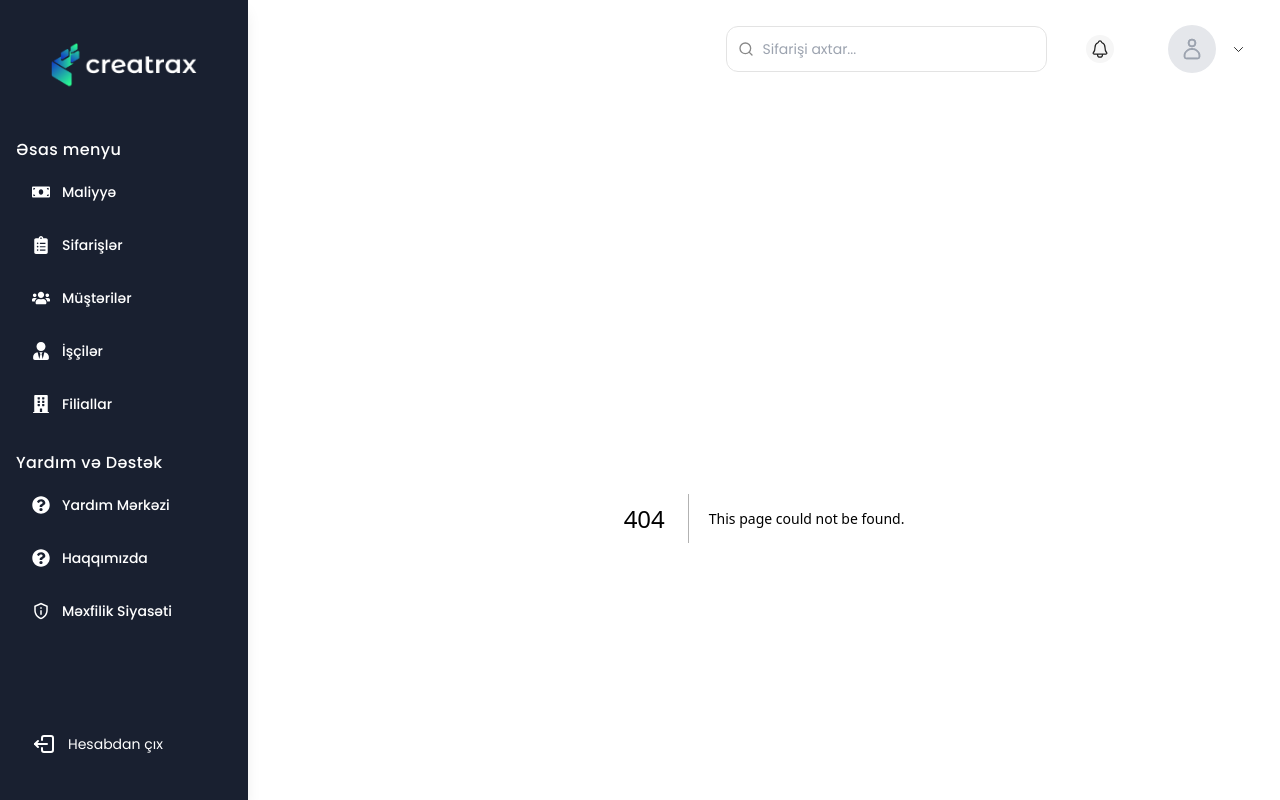
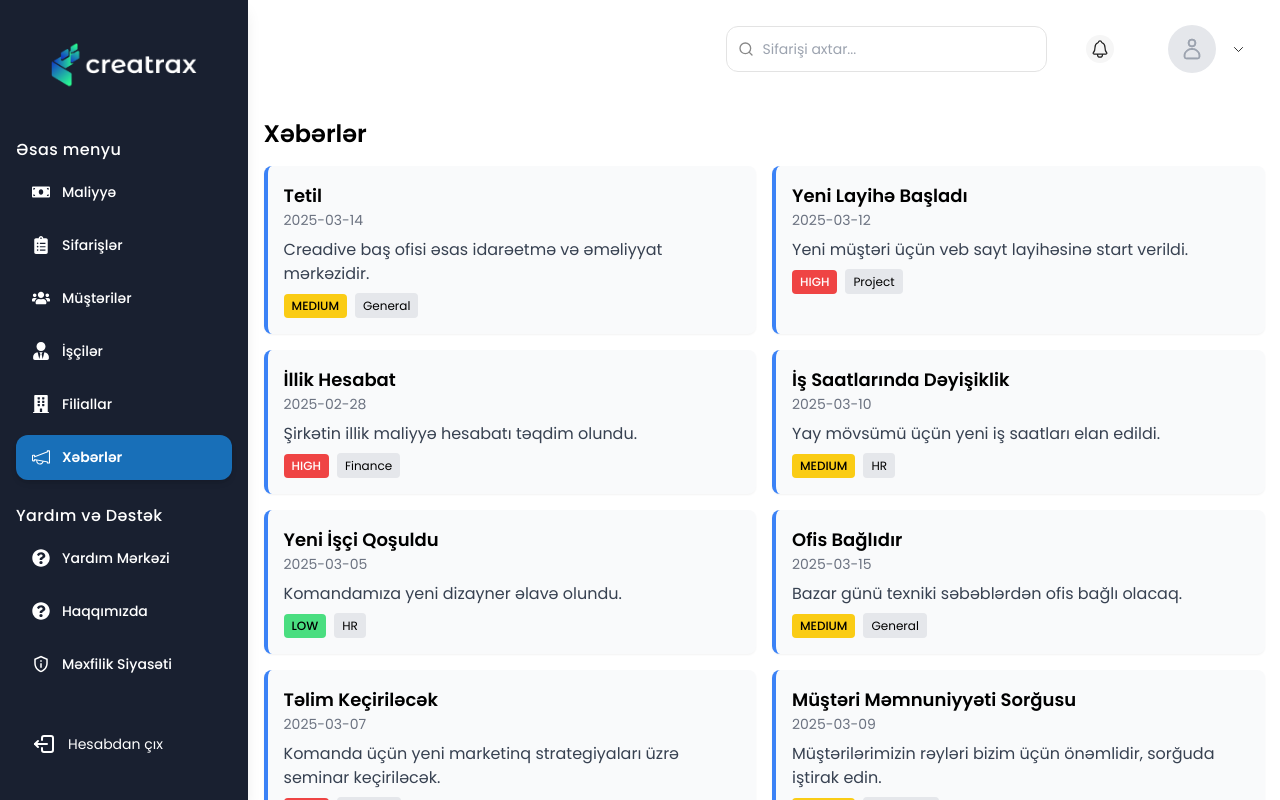
Before and after one commit to nihad-xalq/creatrax, a Next.js app: page /app/announcements in a window 1280 px wide. Before the commit this address had no page. Built offline with nearby package versions, Linux system fonts and the light colour scheme.

Commit message:
Build announcements page fully, page view mockData types and etc.

```diff
--- /dev/null
+++ b/src/app/(pages)/app/announcements/page.tsx
@@ -0,0 +1,12 @@
+import { AnnouncementsView } from "@/views/AnnouncementsView";
+import { announcementsData } from "@/lib/announcementsData";
+
+export default function AnnouncementsPage() {
+  return (
+    <section className="">
+      <div className="">
+        <AnnouncementsView data={announcementsData} />
+      </div>
+    </section>
+  );
+}
--- a/src/components/semantic/Header.tsx
+++ b/src/components/semantic/Header.tsx
@@ -24,6 +24,7 @@ const headerLinks: HeaderLinksTypes[] = [
   { title: "Müştərilər", href: "/app/clients" },
   { title: "İşçilər", href: "/app/employees" },
   { title: "Filiallar", href: "/app/branches" },
+  { title: "Xəbərlər", href: "/app/announcements", },
   { title: "Yardım Mərkəzi", href: "/info/guide", },
   { title: "Haqqımızda", href: "/info/about", },
   {
--- a/src/components/semantic/Navbar.tsx
+++ b/src/components/semantic/Navbar.tsx
@@ -1,6 +1,7 @@
 "use client";
 
 import { MdOutlinePrivacyTip } from "react-icons/md";
+import { TfiAnnouncement } from "react-icons/tfi";
 import { usePathname } from "next/navigation";
 import Link from "next/link";
 import { JSX } from "react";
@@ -34,6 +35,7 @@ const headerLinks: HeaderLinksTypes[] = [
       { title: "Müştərilər", href: "/app/clients", icon: <FaUsers /> },
       { title: "İşçilər", href: "/app/employees", icon: <FaUserTie /> },
       { title: "Filiallar", href: "/app/branches", icon: <FaBuilding /> },
+      { title: "Xəbərlər", href: "/app/announcements", icon: <TfiAnnouncement /> },
     ],
   },
   {
--- /dev/null
+++ b/src/lib/announcementsData.ts
@@ -0,0 +1,186 @@
+import { Announcement } from "@/types/announcementTypes";
+
+export const announcementsData: Announcement[] = [
+  {
+    id: 1,
+    title: "Tetil",
+    publisher: "Filankesov Behmenkas",
+    description: "Creadive baş ofisi əsas idarəetmə və əməliyyat mərkəzidir.",
+    date: "2025-03-14",
+    category: "General",
+    priority: "medium",
+    status: "active",
+    attachments: [],
+    readBy: [101, 102, 103],
+    expirationDate: "2025-04-01",
+    tags: ["İdarəetmə", "Ofis"],
+    authorId: 1,
+  },
+  {
+    id: 2,
+    title: "Yeni Layihə Başladı",
+    publisher: "Creadive Komandası",
+    description: "Yeni müştəri üçün veb sayt layihəsinə start verildi.",
+    date: "2025-03-12",
+    category: "Project",
+    priority: "high",
+    status: "active",
+    attachments: ["https://example.com/project-details.pdf"],
+    readBy: [104, 105, 106],
+    expirationDate: "2025-03-30",
+    tags: ["Yeni Layihə", "Veb Dizayn"],
+    authorId: 2,
+  },
+  {
+    id: 3,
+    title: "İllik Hesabat",
+    publisher: "Maliyyə Departamenti",
+    description: "Şirkətin illik maliyyə hesabatı təqdim olundu.",
+    date: "2025-02-28",
+    category: "Finance",
+    priority: "high",
+    status: "archived",
+    attachments: ["https://example.com/annual-report.pdf"],
+    readBy: [101, 107, 108],
+    expirationDate: "2025-04-01",
+    tags: ["Hesabat", "Maliyyə"],
+    authorId: 3,
+  },
+  {
+    id: 4,
+    title: "İş Saatlarında Dəyişiklik",
+    publisher: "İnsan Resursları",
+    description: "Yay mövsümü üçün yeni iş saatları elan edildi.",
+    date: "2025-03-10",
+    category: "HR",
+    priority: "medium",
+    status: "active",
+    attachments: [],
+    readBy: [102, 109, 110],
+    expirationDate: "2025-09-01",
+    tags: ["İş Saatı", "HR"],
+    authorId: 4,
+  },
+  {
+    id: 5,
+    title: "Yeni İşçi Qoşuldu",
+    publisher: "İnsan Resursları",
+    description: "Komandamıza yeni dizayner əlavə olundu.",
+    date: "2025-03-05",
+    category: "HR",
+    priority: "low",
+    status: "active",
+    attachments: [],
+    readBy: [103, 111, 112],
+    expirationDate: "2025-04-10",
+    tags: ["İşçi", "Dizayn"],
+    authorId: 4,
+  },
+  {
+    id: 6,
+    title: "Ofis Bağlıdır",
+    publisher: "İdarə Heyəti",
+    description: "Bazar günü texniki səbəblərdən ofis bağlı olacaq.",
+    date: "2025-03-15",
+    category: "General",
+    priority: "medium",
+    status: "active",
+    attachments: [],
+    readBy: [101, 104, 113],
+    expirationDate: "2025-03-16",
+    tags: ["Ofis", "Texniki"],
+    authorId: 1,
+  },
+  {
+    id: 7,
+    title: "Təlim Keçiriləcək",
+    publisher: "Təlim Departamenti",
+    description:
+      "Komanda üçün yeni marketinq strategiyaları üzrə seminar keçiriləcək.",
+    date: "2025-03-07",
+    category: "Training",
+    priority: "high",
+    status: "active",
+    attachments: ["https://example.com/training-details.pdf"],
+    readBy: [102, 105, 114],
+    expirationDate: "2025-04-05",
+    tags: ["Təlim", "Marketinq"],
+    authorId: 5,
+  },
+  {
+    id: 8,
+    title: "Müştəri Məmnuniyyəti Sorğusu",
+    publisher: "Marketinq Şöbəsi",
+    description:
+      "Müştərilərimizin rəyləri bizim üçün önəmlidir, sorğuda iştirak edin.",
+    date: "2025-03-09",
+    category: "Marketing",
+    priority: "medium",
+    status: "active",
+    attachments: ["https://example.com/survey-link"],
+    readBy: [103, 115, 116],
+    expirationDate: "2025-04-10",
+    tags: ["Müştəri", "Sorğu"],
+    authorId: 6,
+  },
+  {
+    id: 9,
+    title: "Xəbərdarlıq: Təhlükəsizlik Problemi",
+    publisher: "İT Departamenti",
+    description: "Şirkət sistemində təhlükəsizlik yeniləmələri tətbiq edilir.",
+    date: "2025-03-14",
+    category: "IT",
+    priority: "high",
+    status: "active",
+    attachments: ["https://example.com/security-update.pdf"],
+    readBy: [101, 117, 118],
+    expirationDate: "2025-03-31",
+    tags: ["Təhlükəsizlik", "İT"],
+    authorId: 7,
+  },
+  {
+    id: 10,
+    title: "Əməkdaşlar üçün Endirim Kampaniyası",
+    publisher: "İnsan Resursları",
+    description: "Bütün əməkdaşlar üçün xüsusi endirim kampaniyası aktivdir.",
+    date: "2025-03-08",
+    category: "HR",
+    priority: "low",
+    status: "active",
+    attachments: [],
+    readBy: [102, 119, 120],
+    expirationDate: "2025-05-01",
+    tags: ["Endirim", "İşçi"],
+    authorId: 4,
+  },
+  {
+    id: 11,
+    title: "Yeni Avadanlıqlar Gəldi",
+    publisher: "İT Departamenti",
+    description: "Yeni kompüter və texniki avadanlıqlar ofisə gətirildi.",
+    date: "2025-03-06",
+    category: "IT",
+    priority: "medium",
+    status: "active",
+    attachments: ["https://example.com/new-equipment-list.pdf"],
+    readBy: [101, 121, 122],
+    expirationDate: "2025-06-01",
+    tags: ["İT", "Avadanlıq"],
+    authorId: 7,
+  },
+  {
+    id: 12,
+    title: "İllik Şirkət Tədbiri",
+    publisher: "İdarə Heyəti",
+    description: "İllik şirkət tədbiri gələn ay keçiriləcək.",
+    date: "2025-03-04",
+    category: "Event",
+    priority: "high",
+    status: "active",
+    attachments: ["https://example.com/event-details.pdf"],
+    readBy: [101, 123, 124],
+    expirationDate: "2025-04-15",
+    tags: ["Tədbir", "Şirkət"],
+    authorId: 1,
+  },
+];
--- /dev/null
+++ b/src/types/announcementTypes.ts
@@ -0,0 +1,15 @@
+export interface Announcement {
+  id: number;
+  title: string;
+  publisher: string;
+  description: string;
+  date: string;
+  category: string;
+  priority: "low" | "medium" | "high";
+  status: "active" | "archived" | "draft";
+  attachments?: string[];
+  readBy?: number[];
+  expirationDate?: string;
+  tags?: string[];
+  authorId?: number;
+}
--- /dev/null
+++ b/src/views/AnnouncementsView.tsx
@@ -0,0 +1,40 @@
+import { Announcement } from "@/types/announcementTypes";
+
+interface AnnouncementsViewProps {
+    data: Announcement[];
+}
+
+export const AnnouncementsView = ({ data }: AnnouncementsViewProps) => {
+    return (
+        <section className="">
+            <div className="">
+                <h1 className="text-2xl font-semibold mb-4">Xəbərlər</h1>
+
+                {data.length === 0 ? (
+                    <p className="text-gray-600">Hazırda elan yoxdur.</p>
+                ) : (
+                    <ul className="grid grid-cols-1 md:grid-cols-2 gap-4">
+                        {data.map((a) => (
+                            <li
+                                key={a.id}
+                                className="p-4 bg-gray-50 rounded-lg shadow-sm border-l-4
+                border-blue-500 hover:shadow-md transition duration-300"
+                            >
+                                <h2 className="text-lg font-semibold">{a.title}</h2>
+                                <p className="text-sm text-gray-500">{a.date}</p>
+                                <p className="text-gray-700 mt-2">{a.description}</p>
+                                <span className={`mt-2 inline-block px-2 py-1 text-xs font-medium rounded
+                  ${a.priority === "high" ? "bg-red-500 text-white" : a.priority === "medium" ? "bg-yellow-400 text-black" : "bg-green-400 text-black"}`}>
+                                    {a.priority.toUpperCase()}
+                                </span>
+                                <span className="ml-2 px-2 py-1 text-xs bg-gray-200 rounded">
+                                    {a.category}
+                                </span>
+                            </li>
+                        ))}
+                    </ul>
+                )}
+            </div>
+        </section>
+    );
+};
```
